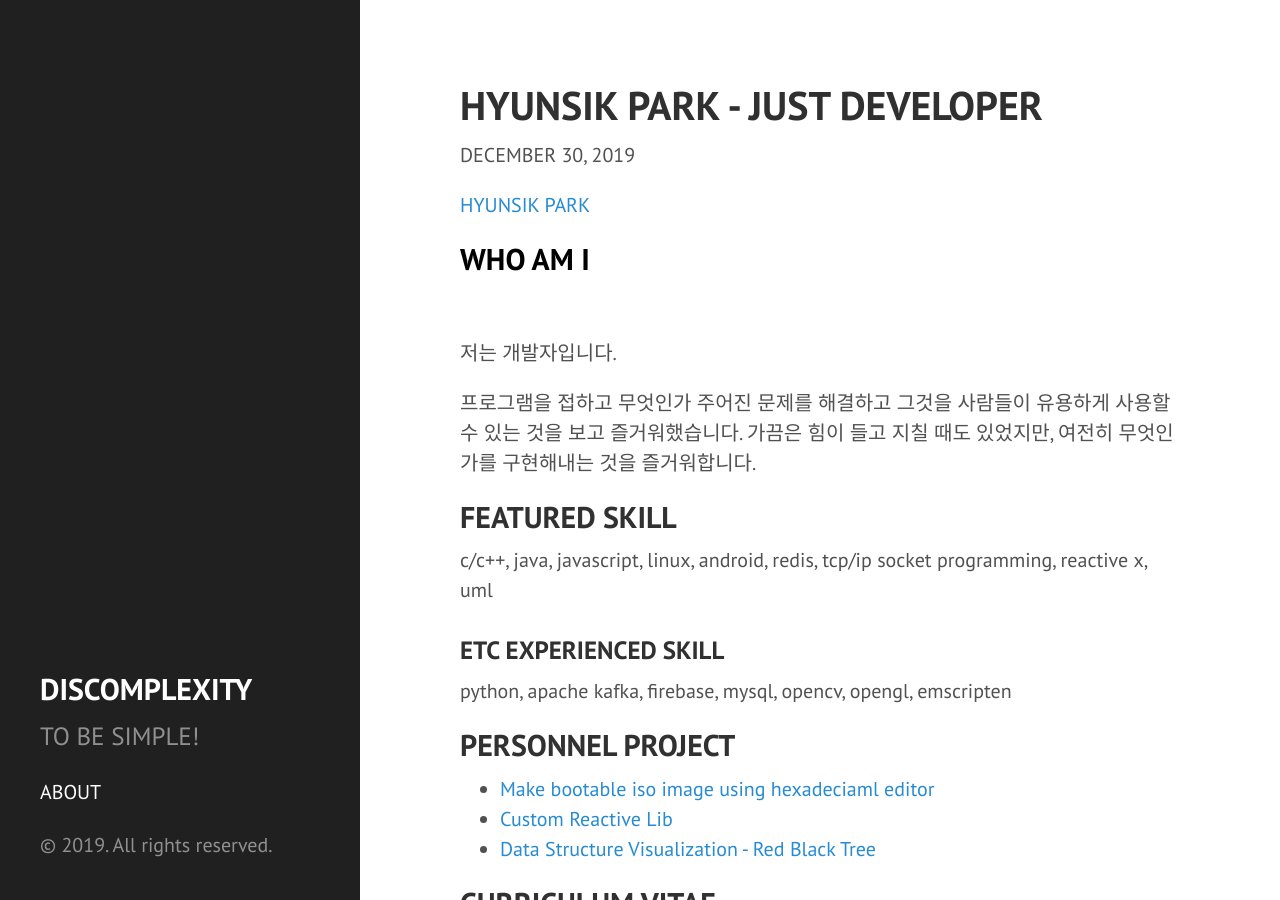
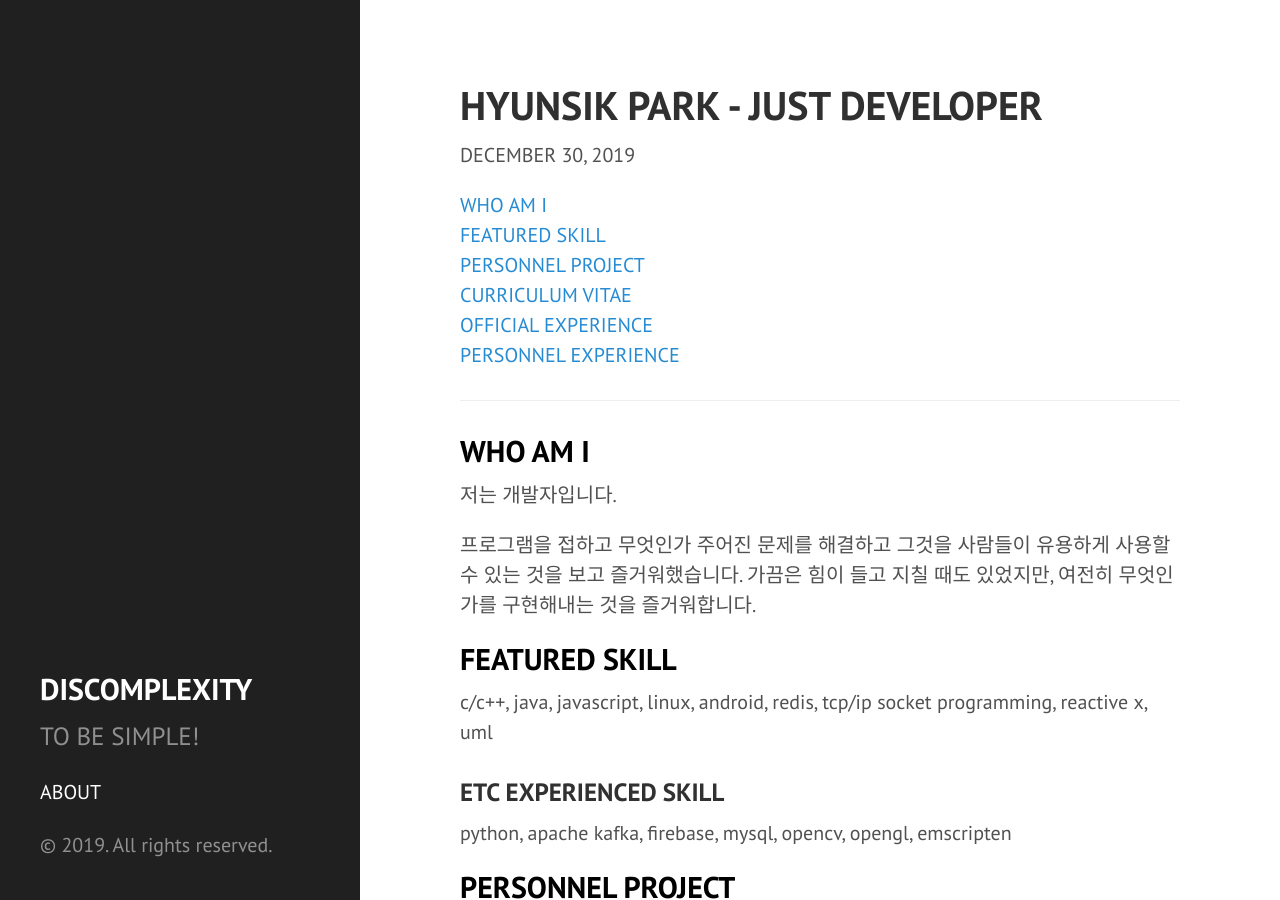
Before and after one commit to iticworld/iticworld.github.io, a Jekyll site: the page built from about.md, in a window 1280 px wide and 900 px high. Built offline with Jekyll 4.4.1, drawn with Linux system fonts in a browser that asks for light colours; some of the changed text lies outside the part shown.

Commit message:
Update About Me.

```diff
--- a/about.md
+++ b/about.md
@@ -6,18 +6,23 @@ permalink: /about/
 
 DECEMBER 30, 2019
 
-<a href="#who-am-i">HYUNSIK PARK</a>
+[WHO AM I](#who-am-i)<br />
+[FEATURED SKILL](#featured-skill)<br />
+[PERSONNEL PROJECT](#personnel-project)<br />
+[CURRICULUM VITAE](#curriculum-vitae)<br />
+[OFFICIAL EXPERIENCE](#official-experience)<br />
+[PERSONNEL EXPERIENCE](#personnel-experience)<br />
+
+----
 
 ## <a name="who-am-i" style="color: #000000;">WHO AM I</a>
-
-<br />
 
 저는 개발자입니다.
 
 프로그램을 접하고 무엇인가 주어진 문제를 해결하고 그것을 사람들이 유용하게 사용할 수 있는 것을 보고 즐거워했습니다.
 가끔은 힘이 들고 지칠 때도 있었지만, 여전히 무엇인가를 구현해내는 것을 즐거워합니다.
 
-## FEATURED SKILL
+## <a name="featured-skill" style="color: #000000;">FEATURED SKILL</a>
 
 c/c++, java, javascript, linux, android, redis, tcp/ip socket programming, reactive x, uml
 
@@ -25,13 +30,13 @@ c/c++, java, javascript, linux, android, redis, tcp/ip socket programming, react
 
 python, apache kafka, firebase, mysql, opencv, opengl, emscripten
 
-## PERSONNEL PROJECT
+## <a name="personnel-project" style="color: #000000;">PERSONNEL PROJECT</a>
 
 - [Make bootable iso image using hexadeciaml editor](/project/make-bootable-iso-image-using-hexadecimal-editor/)
 - [Custom Reactive Lib](https://github.com/iticworld/reactive-lib/)
 - [Data Structure Visualization - Red Black Tree](/project/data-structure-visualization/)
 
-## CURRICULUM VITAE
+## <a name="curriculum-vitae" style="color: #000000;">CURRICULUM VITAE</a>
 
 - [2018/08 – 2019/04 / COLLABEE TEAM / BACKEND DEVELOPER](#collabee)
 - [2018/01 – 2018/05 / TEXTORY / ANDROID DEVELOPER](#textory)
@@ -43,7 +48,7 @@ python, apache kafka, firebase, mysql, opencv, opengl, emscripten
 - [2007/03 – 2008/05 / NORICORP / DEVELOPER](#noricorp)
 - [2006/04 – 2007/02 / GAYA / DEVELOPER](#gaya)
 
-## OFFICIAL EXPERIENCE
+## <a name="official-experience" style="color: #000000;">OFFICIAL EXPERIENCE</a>
 
 ### <a name="collabee">COLLABEE</a>
 
@@ -234,3 +239,11 @@ __상세설명__
 1. 인사/노무 관리 시스템 구현
 
 2. 홈페이지 제작 및 유지 보수
+
+## <a name="personnel-experience" style="color:#000000;">PERSONNEL EXPERIENCE</a>
+
+1. uuid (version 1, 3, and 5)
+2. md5
+3. sha1
+4. sha256
+5. red black tree
```
